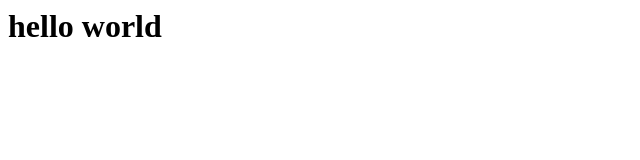
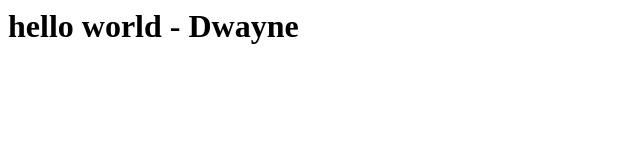
Before and after one commit to D-J-Gordon/PBB-Helper, a plain HTML site: page index.html in a window 1280 px wide. Shown: the whole page, without its empty margins (0-640 px from the left). Drawn offline with Linux system fonts and the light colour scheme.

Commit message:
Update index.html

```diff
--- a/index.html
+++ b/index.html
@@ -1 +1 @@
-<h1>hello world</h1>
+<h1>hello world - Dwayne</h1>
```
